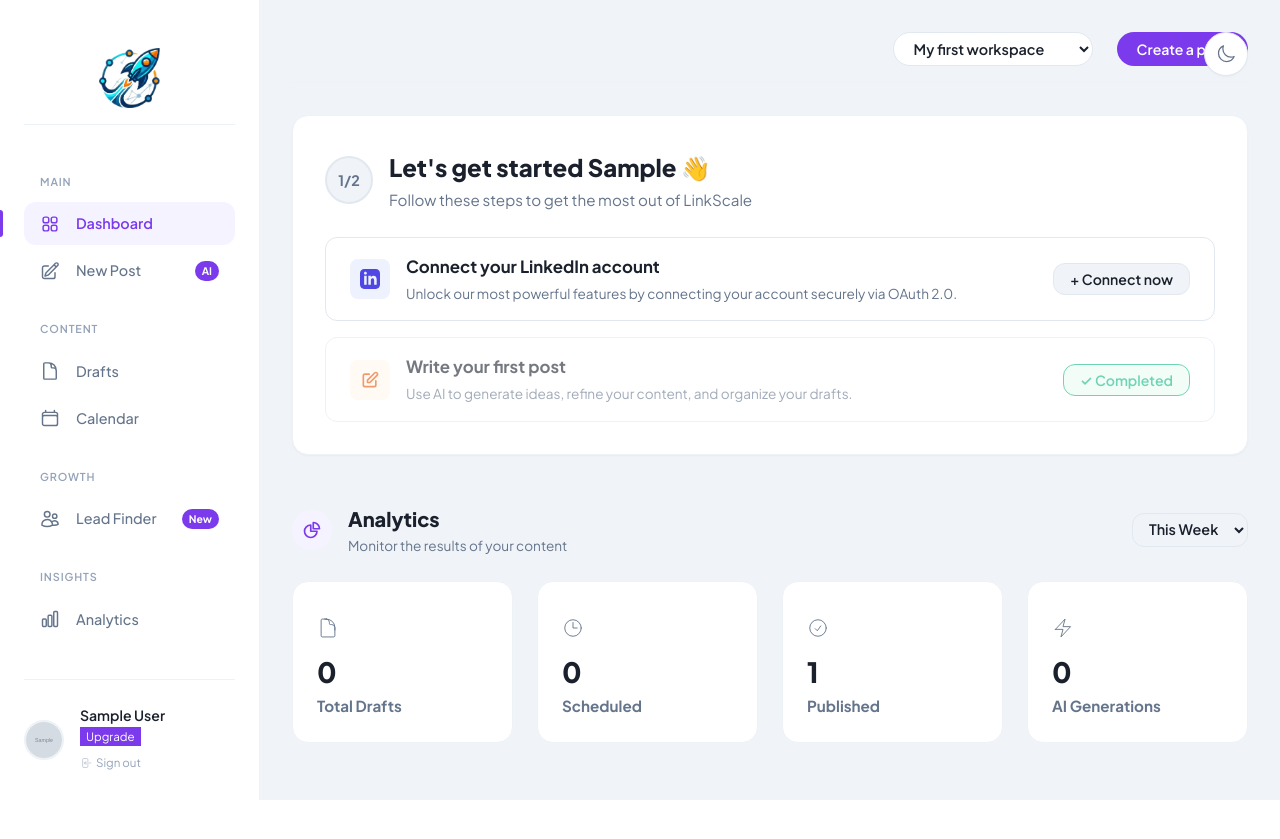
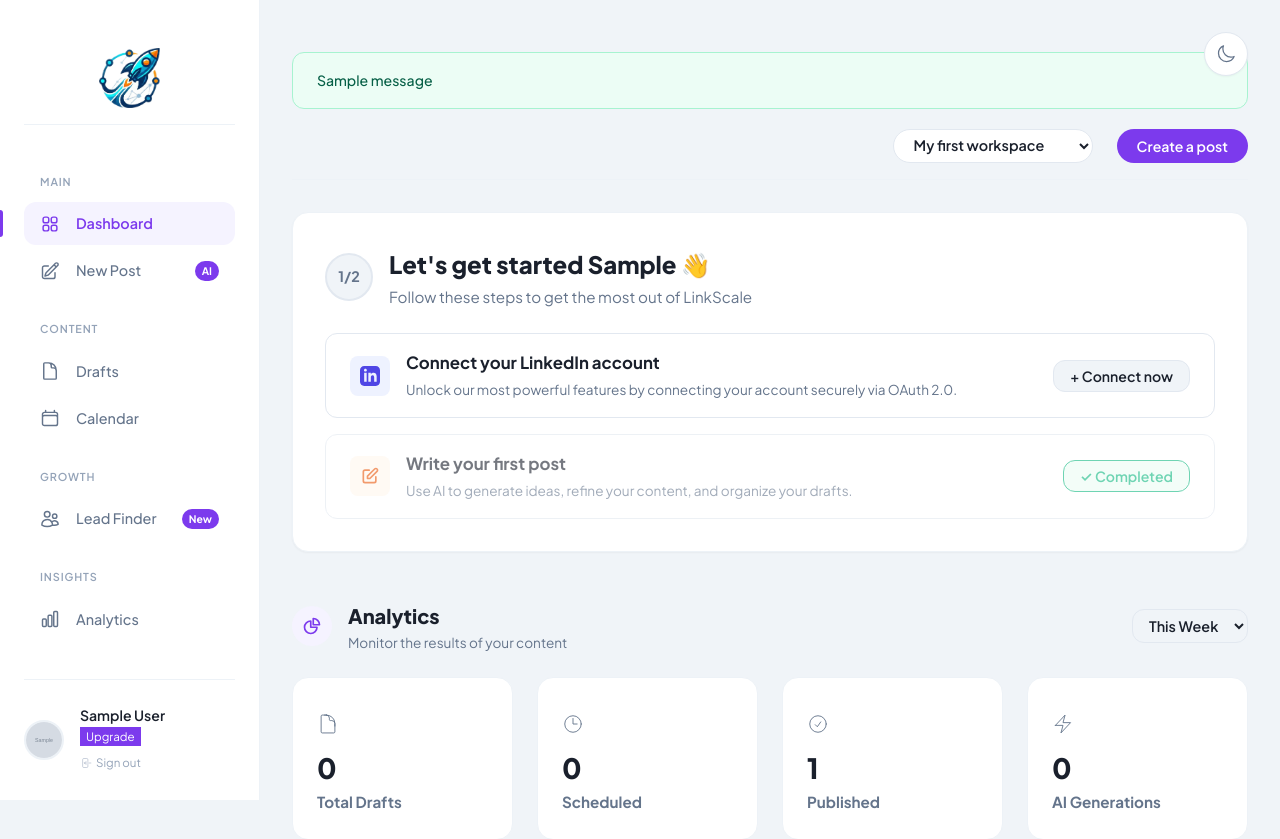
Before and after one commit to Rohitsharmamarvel/linkedin-post-generator, a Flask app: page /dashboard in a window 1280 px wide. Shown: the top 839 px of the page. Before the commit the page ends 800 px from the top, so only its background shows below. Run offline with Flask 3, Linux system fonts and the light colour scheme; a user stored in the database is signed in; tables that the repository leaves empty hold one stand-in row (values such as "Sample post"); grey boxes marked "Sample" are stand-in pictures; one stand-in notice (Sample message) is shown; some libraries are stand-ins or nearby versions.

Commit message:
Fix: Add LinkedIn server_metadata_url and implement flash alerts for better UX

```diff
--- a/app/__init__.py
+++ b/app/__init__.py
@@ -132,11 +132,7 @@ def create_app(config_name='dev') -> Flask:
         name='linkedin',
         client_id=app.config.get('LINKEDIN_CLIENT_ID'),
         client_secret=app.config.get('LINKEDIN_CLIENT_SECRET'),
-        access_token_url='https://www.linkedin.com/oauth/v2/accessToken',
-        access_token_params=None,
-        authorize_url='https://www.linkedin.com/oauth/v2/authorization',
-        authorize_params=None,
-        api_base_url='https://api.linkedin.com/v2/',
+        server_metadata_url='https://www.linkedin.com/.well-known/openid-configuration',
         client_kwargs={'scope': 'openid profile w_member_social email'},
         token_endpoint_auth_method='client_secret_post'
     )
--- a/app/templates/base.html
+++ b/app/templates/base.html
@@ -155,6 +155,19 @@
             </svg>
         </button>
 
+        <!-- Flash Messages -->
+        <div class="container" style="margin-top: 20px;">
+            {% with messages = get_flashed_messages(with_categories=true) %}
+                {% if messages %}
+                    {% for category, message in messages %}
+                        <div class="alert alert-{{ category }}" style="margin-bottom: 20px;">
+                            {{ message }}
+                        </div>
+                    {% endfor %}
+                {% endif %}
+            {% endwith %}
+        </div>
+
         {% block content %}{% endblock %}
     </main>
 
```
Also changed, not shown: app/auth/routes.py (+5 -3 lines).
